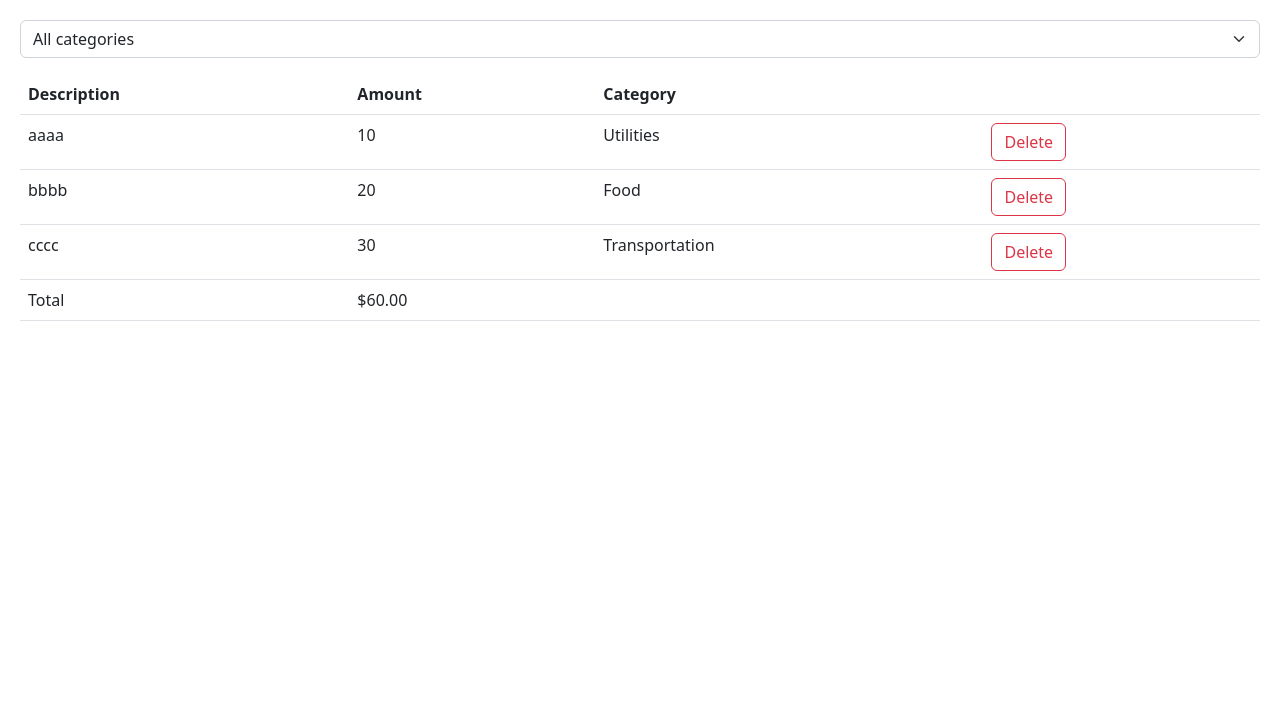
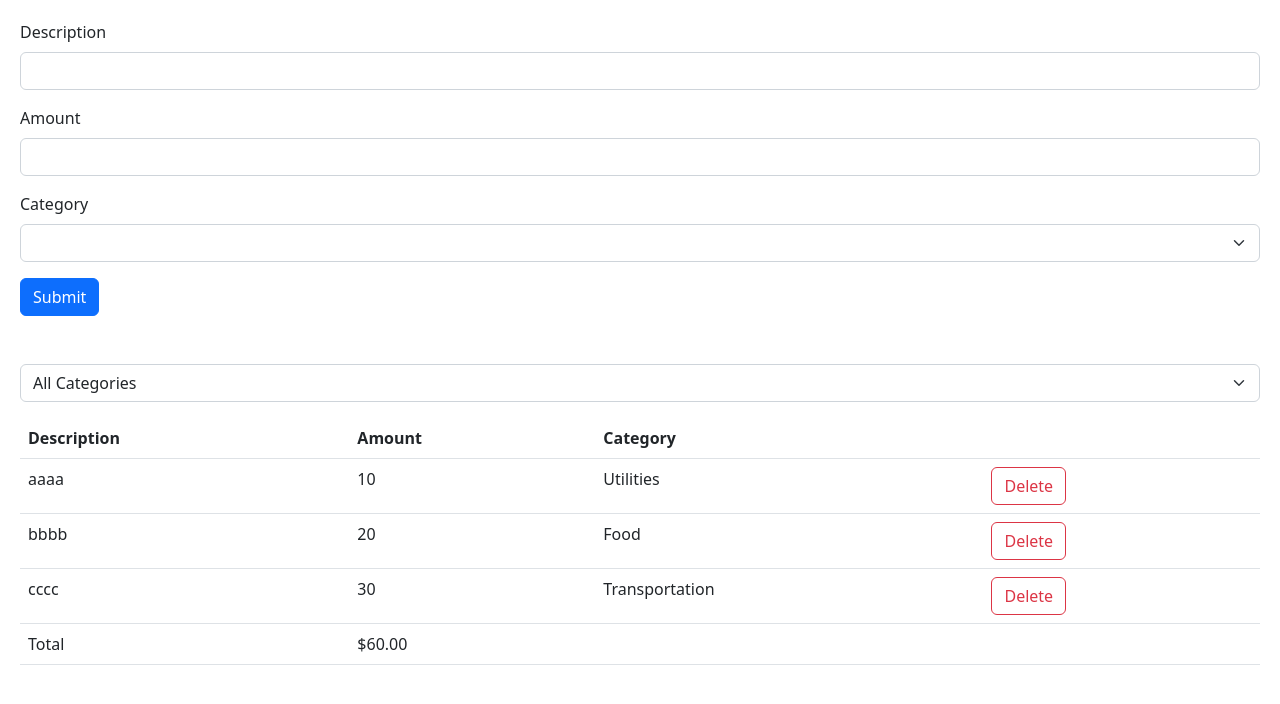
Before and after one commit to ShadiK1999/REACT-Course, a React (Vite) app in the folder MoshCourse/react-app/: page / in a window 1280 px wide. Shown: the top 704 px of the page. Built offline with nearby package versions, Linux system fonts and the light colour scheme.

Commit message:
ExpenseTracker: create ExpenseForm component

```diff
--- a/MoshCourse/react-app/src/App.tsx
+++ b/MoshCourse/react-app/src/App.tsx
@@ -2,7 +2,9 @@
 import Form from "./components/Form";
 import ExpenseList from "./expense-tracker/components/ExpenseList";
 import ExpenseFilter from "./expense-tracker/components/ExpenseFilter";
+import ExpenseForm from "./expense-tracker/components/ExpenseForm";
 
+export const categories = ["Utilities", "Food", "Transportation"];
 function App() {
   const [selectedCategory, setSelectedCategory] = useState("");
   const [expenses, setExpenses] = useState([
@@ -17,6 +19,9 @@
 
   return (
     <>
+      <div className="mb-5">
+        <ExpenseForm />
+      </div>
       <div className="mb-3">
         <ExpenseFilter
           onSelectCategory={(category) => setSelectedCategory(category)}
--- a/MoshCourse/react-app/src/expense-tracker/components/ExpenseFilter.tsx
+++ b/MoshCourse/react-app/src/expense-tracker/components/ExpenseFilter.tsx
@@ -1,5 +1,6 @@
 import React from "react";
-
+import { categories } from "../../App";
+import { optional } from "zod";
 interface Props {
   onSelectCategory: (category: string) => void;
 }
@@ -9,10 +10,12 @@
       className="form-select"
       onChange={(event) => onSelectCategory(event.target.value)}
     >
-      <option value="">All categories</option>
-      <option value="Food">Food</option>
-      <option value="Utilities">Utilities</option>
-      <option value="Transport">Transport</option>
+      <option value="">All Categories</option>
+      {categories.map((category) => (
+        <option key={category} value={category}>
+          {category}
+        </option>
+      ))}
     </select>
   );
 };
--- a/MoshCourse/react-app/src/expense-tracker/components/ExpenseForm.tsx
+++ b/MoshCourse/react-app/src/expense-tracker/components/ExpenseForm.tsx
@@ -0,0 +1,36 @@
+import React from "react";
+import { categories } from "../../App";
+const ExpenseForm = () => {
+  return (
+    <form>
+      <div className="mb-3">
+        <label htmlFor="description" className="form-label">
+          Description
+        </label>
+        <input id="description" type="text" className="form-control" />
+      </div>
+      <div className="mb-3">
+        <label htmlFor="amount" className="form-label">
+          Amount
+        </label>
+        <input id="amount" type="text" className="form-control" />
+      </div>
+      <div className="mb-3">
+        <label htmlFor="category" className="form-label">
+          Category
+        </label>
+        <select id="category" className="form-select">
+          <option value=""></option>
+          {categories.map((category) => (
+            <option key={category} value={category}>
+              {category}
+            </option>
+          ))}
+        </select>
+      </div>
+      <button className="btn btn-primary">Submit</button>
+    </form>
+  );
+};
+
+export default ExpenseForm;
```
